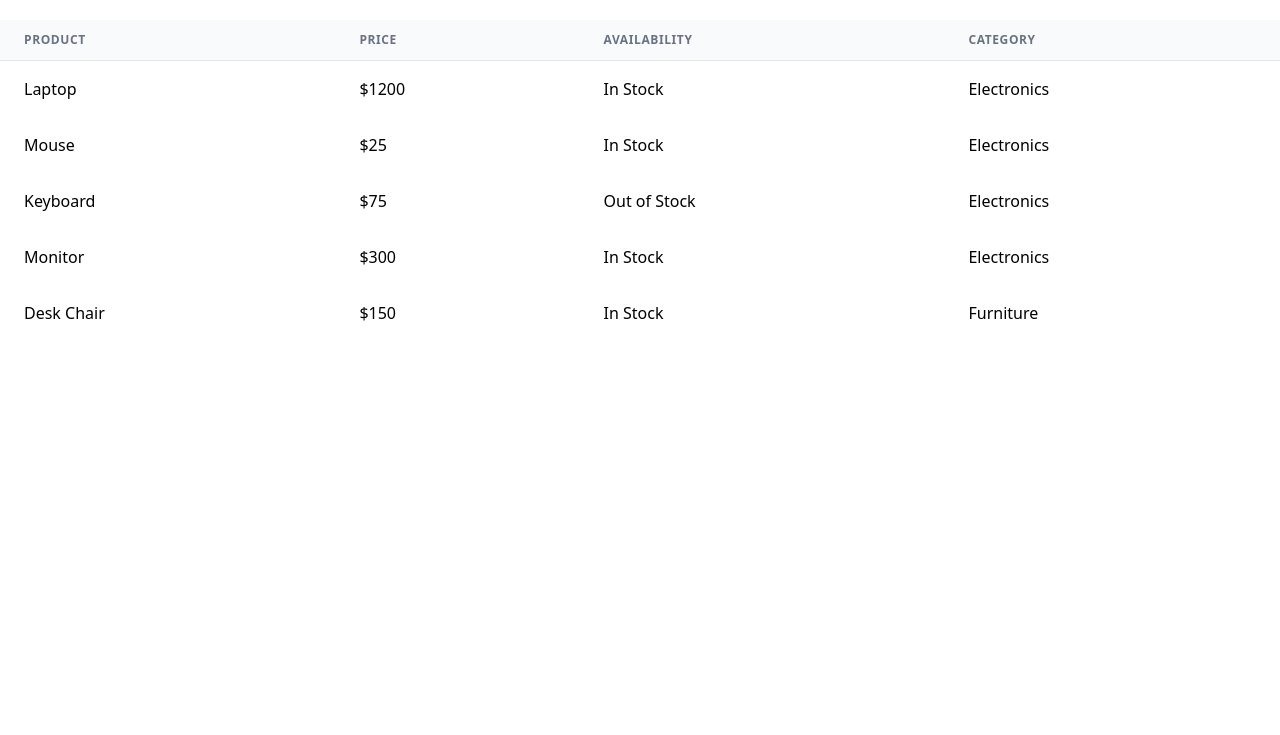
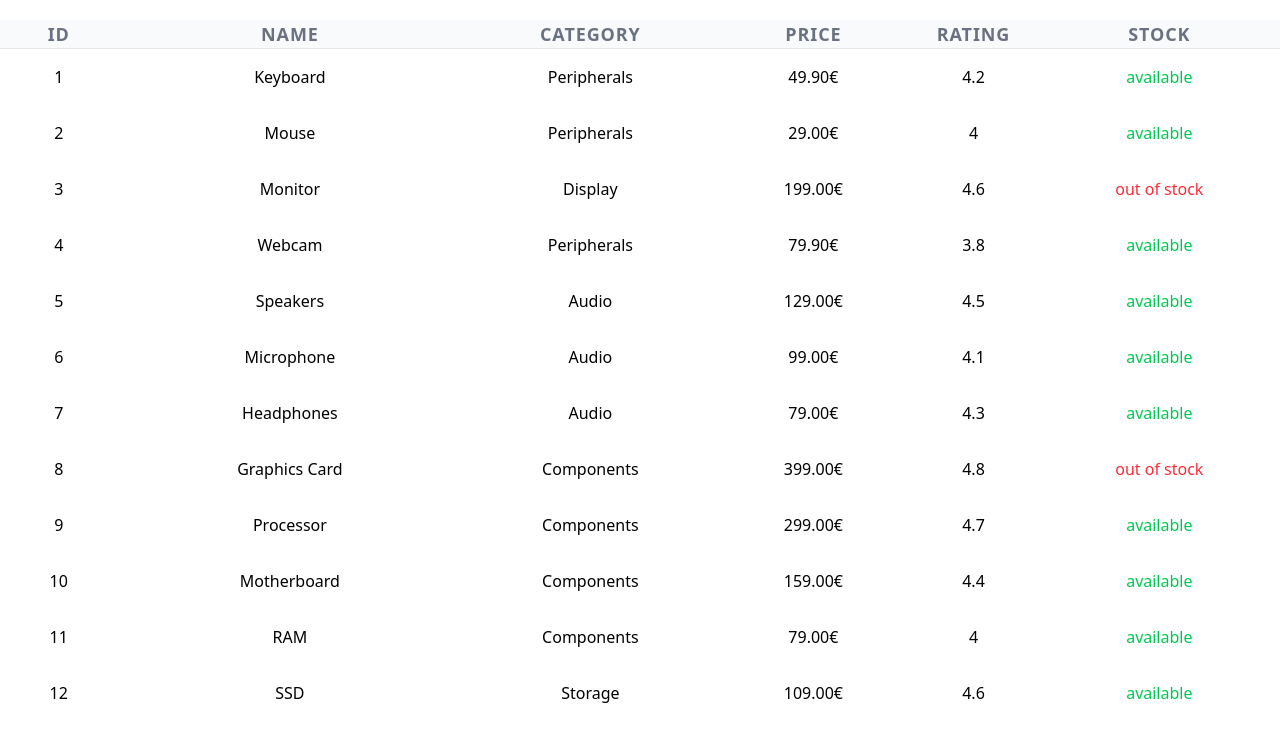
Before and after one commit to GDevWeb/Data-dashboard, a website built with Vite: page index.html in a window 1280 px wide. Shown: the part 64-799 px from the top of the page. Built offline with nearby package versions, Linux system fonts and the light colour scheme.

Commit message:
feature(core): renderTable - rendering from JSON effective - step 2 completed. next step - sorting table by headers

```diff
--- a/index.html
+++ b/index.html
@@ -18,50 +18,10 @@
         </h1>
       </section>
       <section>
-        <table id="productTable" class="min-w-full divide-y divide-gray-200">
-          <thead class="bg-gray-50">
-            <tr
-              class="text-left text-xs font-medium text-gray-500 uppercase tracking-wider"
-            >
-              <th class="px-6 py-3">Product</th>
-              <th class="px-6 py-3">Price</th>
-              <th class="px-6 py-3">Availability</th>
-              <th class="px-6 py-3">Category</th>
-            </tr>
-          </thead>
-          <tbody>
-            <tr>
-              <td class="px-6 py-4 whitespace-nowrap">Laptop</td>
-              <td class="px-6 py-4 whitespace-nowrap">$1200</td>
-              <td class="px-6 py-4 whitespace-nowrap">In Stock</td>
-              <td class="px-6 py-4 whitespace-nowrap">Electronics</td>
-            </tr>
-            <tr>
-              <td class="px-6 py-4 whitespace-nowrap">Mouse</td>
-              <td class="px-6 py-4 whitespace-nowrap">$25</td>
-              <td class="px-6 py-4 whitespace-nowrap">In Stock</td>
-              <td class="px-6 py-4 whitespace-nowrap">Electronics</td>
-            </tr>
-            <tr>
-              <td class="px-6 py-4 whitespace-nowrap">Keyboard</td>
-              <td class="px-6 py-4 whitespace-nowrap">$75</td>
-              <td class="px-6 py-4 whitespace-nowrap">Out of Stock</td>
-              <td class="px-6 py-4 whitespace-nowrap">Electronics</td>
-            </tr>
-            <tr>
-              <td class="px-6 py-4 whitespace-nowrap">Monitor</td>
-              <td class="px-6 py-4 whitespace-nowrap">$300</td>
-              <td class="px-6 py-4 whitespace-nowrap">In Stock</td>
-              <td class="px-6 py-4 whitespace-nowrap">Electronics</td>
-            </tr>
-            <tr>
-              <td class="px-6 py-4 whitespace-nowrap">Desk Chair</td>
-              <td class="px-6 py-4 whitespace-nowrap">$150</td>
-              <td class="px-6 py-4 whitespace-nowrap">In Stock</td>
-              <td class="px-6 py-4 whitespace-nowrap">Furniture</td>
-            </tr>
-          </tbody>
-        </table>
+        <table
+          id="productTable"
+          class="min-w-full divide-y divide-gray-200"
+        ></table>
       </section>
     </main>
   </body>
--- a/src/main.ts
+++ b/src/main.ts
@@ -3,19 +3,13 @@ import type { Product } from "./types";
 import { renderTable } from "./ui/table";
 
 const productList: Product[] = products;
+type LoadProducts = Product[] | [];
 
-const productTable: HTMLTableElement | null =
-  document.querySelector("#productTable");
-
-export function loadProducts(list: Product[]): Product[] | [] | string {
+export function loadProducts(list: Product[]): LoadProducts {
   try {
     if (list.length === 0) {
       return [];
     }
-    if (productTable) {
-      renderTable(productTable, list);
-    }
-    console.log(list);
     return list;
   } catch (error) {
     console.error(error, "Error while loading product list");
@@ -24,4 +18,14 @@ export function loadProducts(list: Product[]): Product[] | [] | string {
     return list.length > 0 ? list : [];
   }
 }
-loadProducts(productList);
+
+/* ***init*** */
+const loadedProducts = loadProducts(productList);
+
+/* ***DOMElements*** */
+const productTable: HTMLTableElement | null =
+  document.querySelector("#productTable");
+
+if (productTable) {
+  renderTable(productTable, loadedProducts);
+}
--- a/src/types.ts
+++ b/src/types.ts
@@ -1,6 +1,7 @@
 export interface Product {
   id: number;
   name: string;
+  category: string;
   price: number;
   rating: number;
   stock: boolean;
--- a/src/ui/table.ts
+++ b/src/ui/table.ts
@@ -5,12 +5,56 @@ export function renderTable(
   data: Product[]
 ): void {
   try {
+    if (data.length === 0) {
+      container.innerHTML = "No product available for the moment";
+    }
+
     if (container && data) {
       console.log("renderTable running");
+      container.innerHTML = `
+        <thead class="bg-gray-50">
+          <tr class="text-center text-lg font-medium text-gray-500 uppercase tracking-wider">
+            <th px-6 py-3>ID</th>
+            <th px-6 py-3>Name</th>
+            <th px-6 py-3>Category</th>
+            <th px-6 py-3>Price</th>
+            <th px-6 py-3>Rating</th>
+            <th px-6 py-3>Stock</th>
+          </tr>
+        </thead>
+        <tbody>
+          ${data
+            .map(
+              (item) => `
+            <tr class="hover:bg-gray-100">
+              <td class="text-center px-6 py-4 whitespace-nowrap">${
+                item.id
+              }</td>
+              <td class="text-center px-6 py-4 whitespace-nowrap">${
+                item.name
+              }</td>
+              <td class="text-center px-6 py-4 whitespace-nowrap">${
+                item.category
+              }</td>
+              <td class="text-center px-6 py-4 whitespace-nowrap">${
+                item.price.toFixed(2) + "€"
+              }</td>
+              <td class="text-center px-6 py-4 whitespace-nowrap">${
+                item.rating
+              }</td>
+              <td class="text-center px-6 py-4 whitespace-nowrap">${
+                item.stock
+                  ? `<span class="text-green-500">available</span>`
+                  : `<span class="text-red-500">out of stock</span>`
+              }</td>
+            </tr>
+          `
+            )
+            .join("")}
+        </tbody>
+      `;
     }
   } catch (error) {
     console.error(error, "Error while rendering table");
   }
 }
-
-/* test */
```
Also changed, not shown: README.md.
